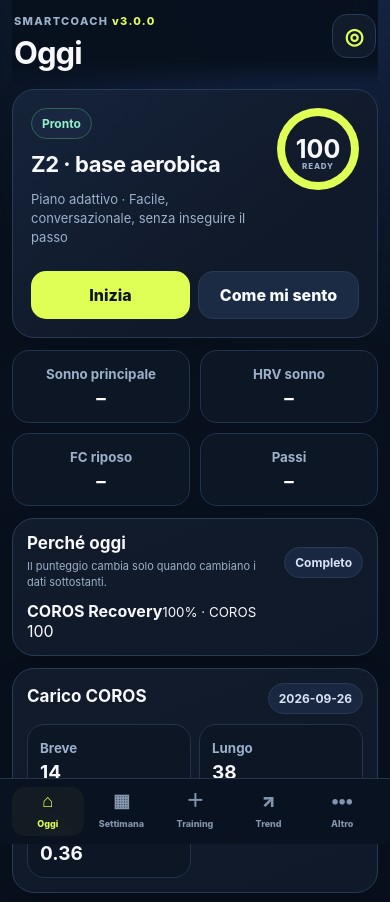
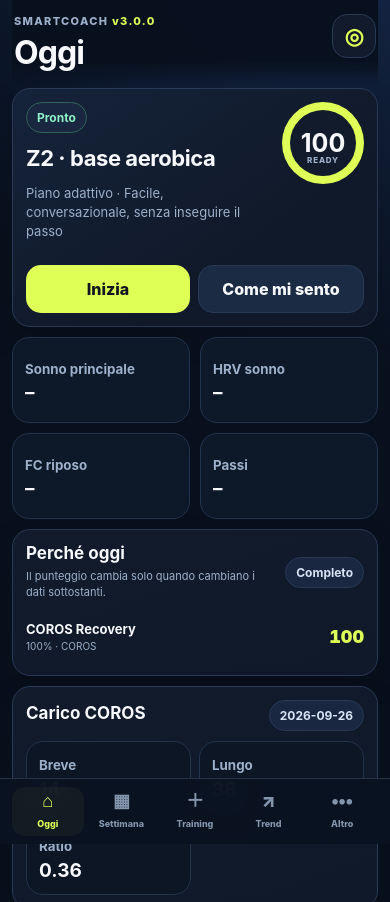
Before and after one commit to endi69/smartcoach, a website: page index.html in a window 390 px wide. Shown: the top 902 px of the page. Drawn offline with Linux system fonts and the light colour scheme; no server answers.

Commit message:
Refine v3 mobile layout and data cards

```diff
--- a/style.css
+++ b/style.css
@@ -28,3 +28,35 @@
 #toast{position:fixed;z-index:60;left:50%;bottom:92px;transform:translate(-50%,20px);background:#edf6ff;color:#0a1321;border-radius:999px;padding:10px 14px;font-size:12px;font-weight:800;opacity:0;pointer-events:none;transition:.2s;white-space:nowrap;max-width:90vw;overflow:hidden;text-overflow:ellipsis}#toast.show{opacity:1;transform:translate(-50%,0)}
 .divider{height:1px;background:var(--line);margin:13px 0}.right{text-align:right}.center{text-align:center}.hidden{display:none!important}
 @media(max-width:390px){#shell{padding-left:12px;padding-right:12px}.grid3{grid-template-columns:1fr 1fr}.form-grid.three{grid-template-columns:1fr 1fr}.topbar h1{font-size:31px}.card{padding:14px}.set-head,.set-row{grid-template-columns:26px 1fr 1fr 1fr 28px}}
+
+
+/* SmartCoach v3 */
+.v3stack{gap:10px}
+.v3stack .card{border-radius:18px;padding:14px}
+.v3hero{background:linear-gradient(145deg,#15233a,#0e1828 72%)}
+.metric-btn{appearance:none;color:var(--text);text-align:left;width:100%;cursor:pointer}
+.v3metric{min-height:94px}
+.v3metric b{font-size:21px;line-height:1.15}
+.v3metric em{display:block;margin-top:6px;color:var(--muted);font-size:9px;font-style:normal;font-weight:750;letter-spacing:.02em}
+.reason-row{display:flex;align-items:center;justify-content:space-between;gap:14px;padding:10px 0;border-top:1px solid var(--line)}
+.reason-row:first-child{border-top:0}
+.reason-row>div{min-width:0}
+.reason-row b{display:block;font-size:13px}
+.reason-row small{display:block;color:var(--muted);font-size:10px;margin-top:3px;white-space:normal}
+.reason-row>span{font-size:18px;font-weight:900;color:var(--accent);font-variant-numeric:tabular-nums}
+.zones-compact{margin-top:12px;border-top:1px solid var(--line)}
+.zone-row{display:flex;justify-content:space-between;gap:12px;padding:8px 0;border-bottom:1px solid #22334d;font-size:11px}
+.zone-row span{color:var(--muted)}
+.zone-row b{font-variant-numeric:tabular-nums}
+.v3health .metric{background:#0d1828}
+.v3stack .history-item{padding:11px 0}
+.v3stack .menu{min-height:86px}
+.v3stack .menu b{font-size:15px}
+.v3stack .day{border-radius:16px;padding:12px}
+.topbar h1{font-size:32px}
+.topbar{padding-bottom:10px}
+@media(max-width:390px){
+  .v3metric{min-height:86px}
+  .v3metric b{font-size:19px}
+  .v3stack .card{padding:13px}
+}
```
